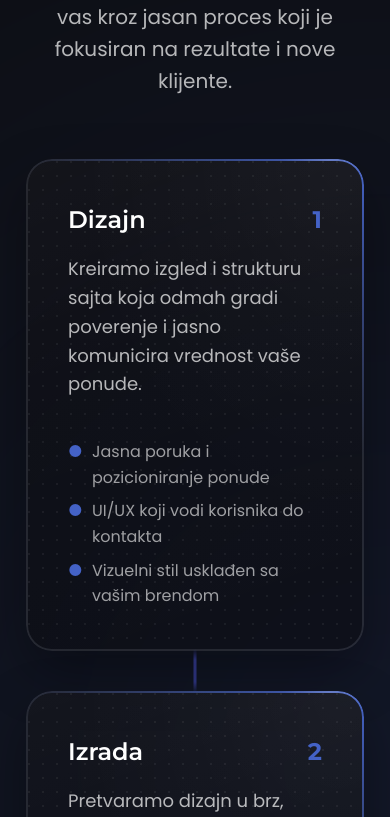
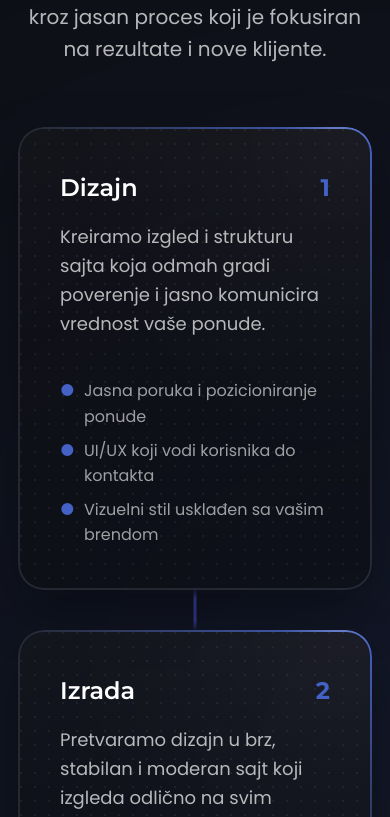
Before and after one commit to g-popovic/landing-page, a Next.js app: page / in a window 390 px wide. Shown: the part 1160-1977 px from the top of the page. Built offline with nearby package versions, Linux system fonts and the light colour scheme.

Commit message:
Minor midifications

```diff
--- a/src/app/globals.css
+++ b/src/app/globals.css
@@ -200,7 +200,7 @@ h2 {
 	}
 
 	.container {
-		padding: 0 1.5rem;
+		padding: 0 1rem;
 	}
 }
 
@@ -284,11 +284,22 @@ a {
 		background:
 			radial-gradient(100% 50% at 90% 0%, rgba(255, 255, 255, 0.2) 0%, transparent 15%),
 			radial-gradient(100% 60% at 100% 0%, var(--brand-main) 0%, var(--border-neutral) 100%);
-		/* background: radial-gradient(
-			circle at 80% 0%,
+	}
+
+	&.highlighted-1::before {
+		background: radial-gradient(
+			30% 100% at -0% 20%,
 			var(--brand-main) 0%,
-			var(--border-neutral) 50%
-		); */
+			var(--border-neutral) 100%
+		);
+	}
+
+	&.highlighted-2::before {
+		background: radial-gradient(
+			30% 150% at 50% 0%,
+			var(--brand-main) 0%,
+			var(--border-neutral) 100%
+		);
 	}
 
 	&:hover {
--- a/src/components/Hero.css
+++ b/src/components/Hero.css
@@ -181,6 +181,9 @@
 	10% {
 		opacity: 1;
 	}
+	70% {
+		opacity: 1;
+	}
 
 	100% {
 		top: 50%;
--- a/src/components/PersonalProjects.tsx
+++ b/src/components/PersonalProjects.tsx
@@ -50,7 +50,10 @@ const learningProjects = [
 export default function PersonalProjects() {
 	function renderLearningProjectItem(item: (typeof learningProjects)[0]) {
 		return (
-			<div className='portfolio-learning-card card' key={item.id} data-index={item.id}>
+			<div
+				className='portfolio-learning-card card highlighted-2'
+				key={item.id}
+				data-index={item.id}>
 				<div className='portfolio-content'>
 					<div>
 						<div className='portfolio-content-header'>
--- a/src/components/Portfolio.tsx
+++ b/src/components/Portfolio.tsx
@@ -36,7 +36,8 @@ const workExperience: ProjectItem[] = [
 		date: "Jan - Jun 2021 ",
 		description:
 			"Camea je platforma koja se fokusira na digitalizaciju pronalaženja osobe za pomoć po kući, bazirana u Njemačkoj. Bio sam odgovoran za razvoj glavnih funkcionalnosti sajta. Sopstvenom inicijativom uveo sam moderne tehnologije i prakse koje su značajno smanjile vreme razvoja i poboljšale kvalitet proizvoda, poput automatskog testiranja.",
-		image: cameaImage
+		image: cameaImage,
+		link: "https://www.linkedin.com/company/cameacare"
 	},
 	{
 		id: 3,
@@ -84,7 +85,7 @@ export default function Portfolio() {
 				className='animate-in'
 				key={item.id}
 				data-index={item.id}>
-				<div className='portfolio-item card'>
+				<div className='portfolio-item card highlighted-1'>
 					<div className='portfolio-content'>
 						<div className='portfolio-content-header'>
 							<h3>{item.title}</h3>
```
